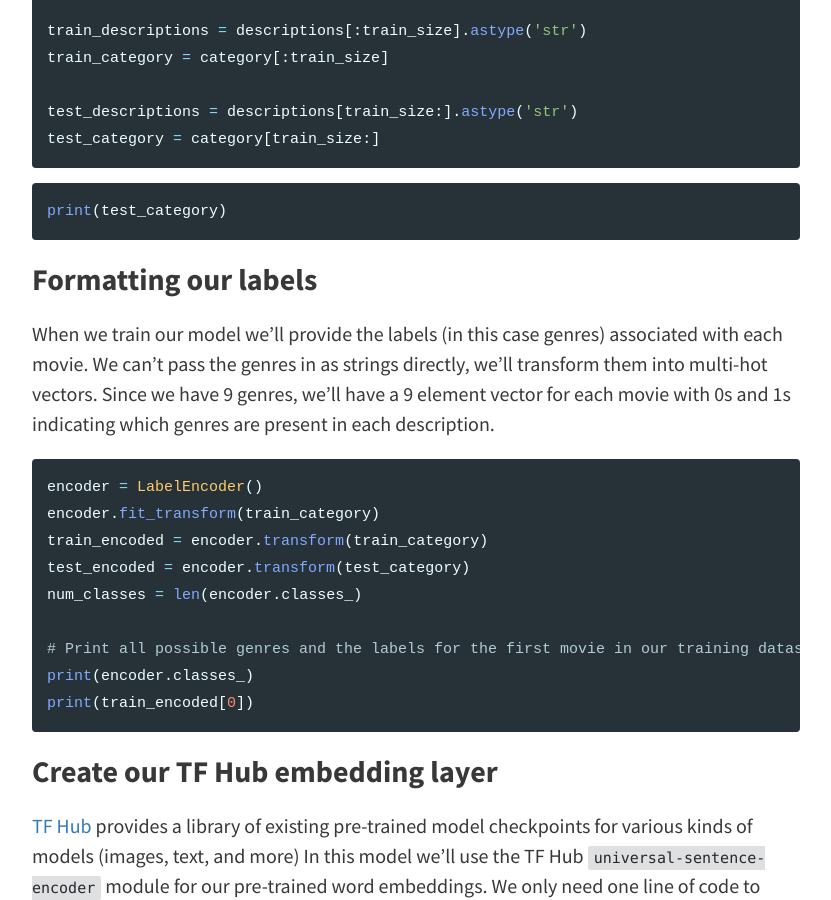
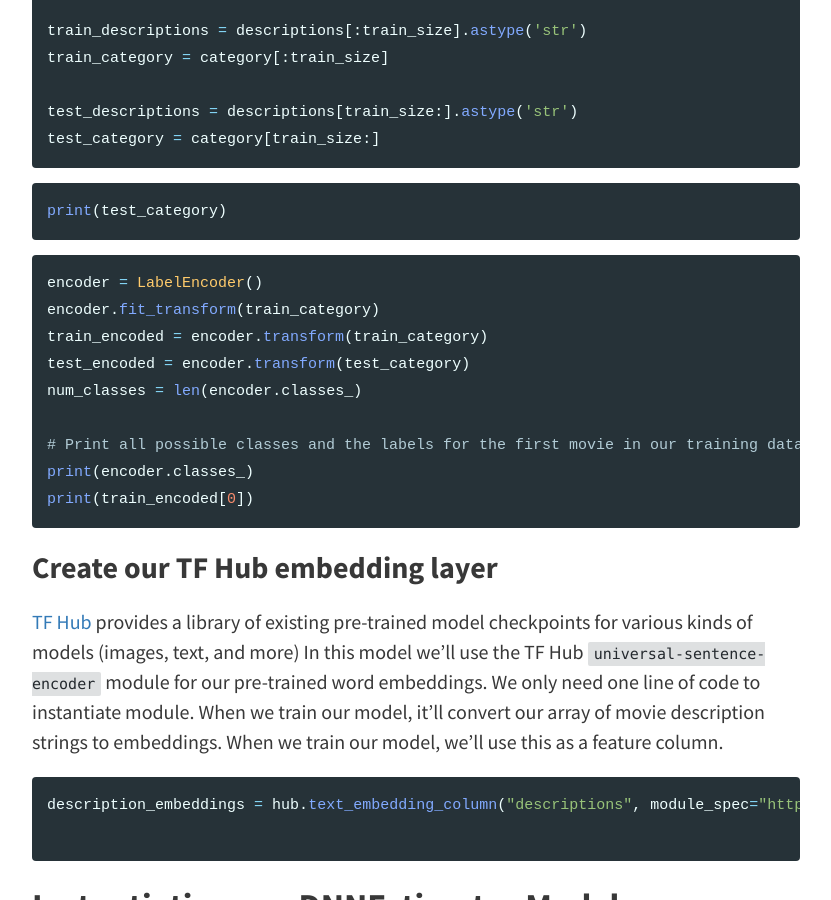
Before and after one commit to shranith/shranith.github.io, a Jekyll site: the page built from _posts/2018-10-31-text_classification_20ng.md, in a window 1280 px wide and 900 px high, scrolled down 2192 px. Shown: the whole window, without its empty margins (224-1055 px from the left). Built offline with Jekyll 4.4.1, drawn with Linux system fonts in a browser that asks for light colours; comment, search, counter and statistics services are not loaded; some of the changed text lies outside the part shown.

Commit message:
fix typos

````diff
--- a/_posts/2018-10-31-text_classification_20ng.md
+++ b/_posts/2018-10-31-text_classification_20ng.md
@@ -87,13 +87,6 @@ test_category = category[train_size:]
 print(test_category)
 ```
 
-### Formatting our labels
-When we train our model we'll provide the labels (in
-this case genres) associated with each movie. We can't pass the genres in as
-strings directly, we'll transform them into multi-hot vectors. Since we have 9
-genres, we'll have a 9 element vector for each movie with 0s and 1s indicating
-which genres are present in each description.
-
 ```python
 encoder = LabelEncoder()
 encoder.fit_transform(train_category)
@@ -101,7 +94,7 @@ train_encoded = encoder.transform(train_category)
 test_encoded = encoder.transform(test_category)
 num_classes = len(encoder.classes_)
 
-# Print all possible genres and the labels for the first movie in our training dataset
+# Print all possible classes and the labels for the first movie in our training dataset
 print(encoder.classes_)
 print(train_encoded[0])
 ```
@@ -168,7 +161,7 @@ estimator.evaluate(input_fn=eval_input_fn)
 ## Generating predictions on new data
 Now for the most fun part! Let's generate
 predictions on random descriptions our model hasn't seen before. We'll define an
-array of 3 new description strings (the comments indicate the correct genres)
+array of 3 new description strings (the comments indicate the correct classes)
 and create a `predict_input_fn`. Then we'll display the top 2 categories along
 with their confidence percentages for each of the 3 descriptions
 
````
